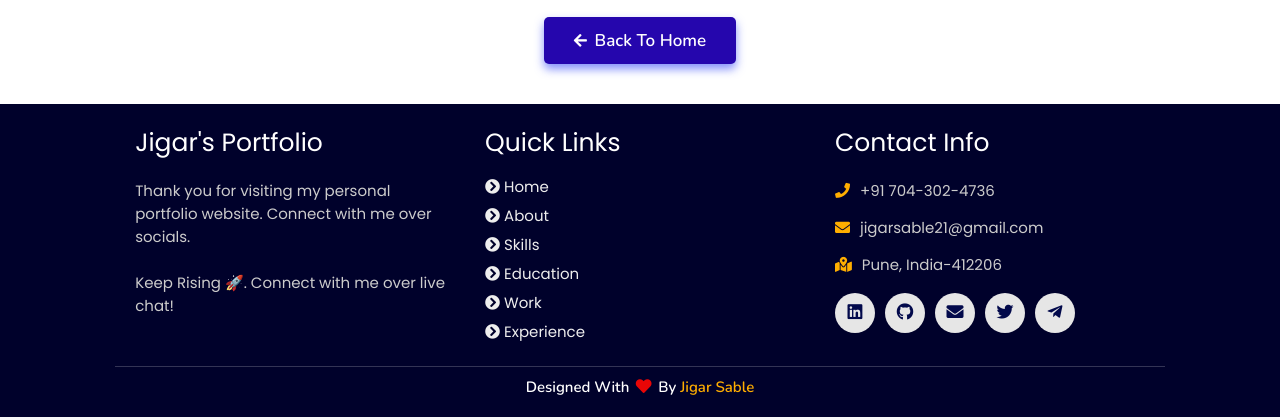
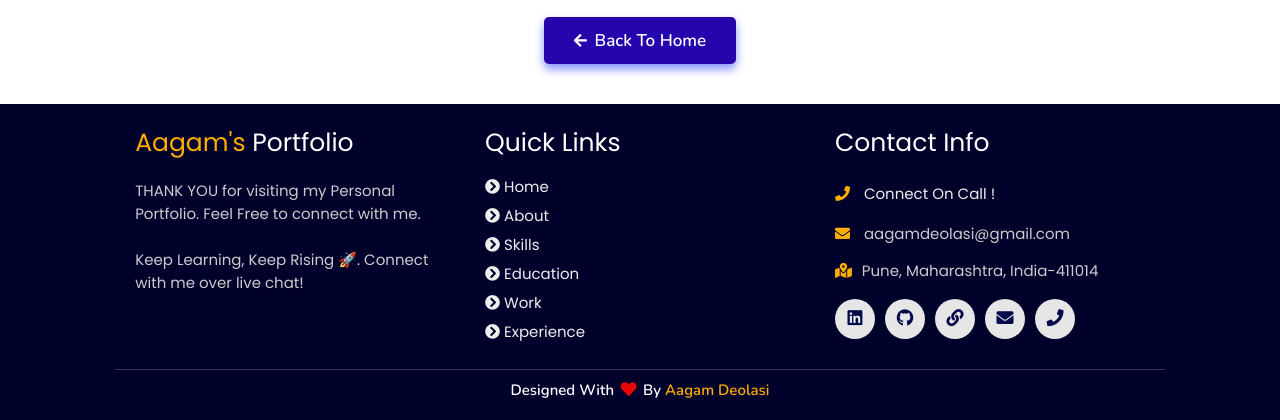
Before and after one commit to aagamdeolasi/portfolio, a plain HTML site: page 404.html in a window 1280 px wide. Shown: the part 586-1006 px from the top of the page. Drawn offline with nearby package versions, Linux system fonts and the light colour scheme.

Commit message:
final commit

```diff
--- a/404.html
+++ b/404.html
@@ -61,8 +61,9 @@
     <div class="box-container">
 
       <div class="box">
-          <h3>Jigar's Portfolio</h3>
-          <p>Thank you for visiting my personal portfolio website. Connect with me over socials. <br/> <br/> Keep Rising 🚀. Connect with me over live chat!</p>
+        <h3><span style="color: #ffae00;">Aagam's</span> Portfolio</h3>
+        <p>THANK YOU for visiting my Personal Portfolio. Feel Free to connect with me. <br /> <br /> Keep Learning, Keep Rising
+          🚀. Connect with me over live chat!</p>
       </div>
 
       <div class="box">
@@ -77,21 +78,23 @@
 
       <div class="box">
         <h3>contact info</h3>
-          <p> <i class="fas fa-phone"></i>+91 704-302-4736</p>
-          <p> <i class="fas fa-envelope"></i>jigarsable21@gmail.com</p>
-          <p> <i class="fas fa-map-marked-alt"></i>Pune, India-412206</p>
+        <p> <a href="tel:+91 7020450462"><i class="fas fa-phone"></i> Connect on Call !</a></p>
+        <p> <i class="fas fa-envelope"></i> aagamdeolasi@gmail.com</p>
+        <p> <i class="fas fa-map-marked-alt"></i>Pune, Maharashtra, India-411014</p>
         <div class="share">
 
-              <a href="https://www.linkedin.com/in/jigar-sable" class="fab fa-linkedin" target="_blank"></a>
-              <a href="https://github.com/jigar-sable" class="fab fa-github" target="_blank"></a>
-              <a href="mailto:jigarsable21@gmail.com" class="fas fa-envelope" target="_blank"></a>
-              <a href="https://twitter.com/jigar_sable" class="fab fa-twitter" target="_blank"></a>
-              <a href="https://t.me/lifecode5" class="fab fa-telegram-plane" target="_blank"></a>
+          <a href="https://www.linkedin.com/in/aagam-deolasi/" class="fab fa-linkedin" target="_blank" title="LinkedIn (Aagam Deolasi)"></a>
+          <a href="https://github.com/aagamdeolasi" class="fab fa-github" target="_blank" title="GitHub (Aagam Deolasi)"></a>
+          <a href="https://www.novypro.com/profile_projects/aagamdeolasi" class="fas fa-link" target="_blank" title="NovyPro (Aagam Deolasi)"></a>
+          <a href="mailto:aagamdeolasi@gmail.com" class="fas fa-envelope" target="_blank" title="Write an Email (Aagam Deolasi)"></a>
+          <!-- <a href="https://twitter.com/jigar_sable" class="fab fa-instagram" target="_blank" title="Instagram (Aagam Deolasi)"></a> -->
+          <a href="tel:+91 7020450462" class="fas fa-phone" title="Connect On Call (Aagam Deolasi)"></a>
         </div>
       </div>
     </div>
 
-  <h1 class="credit">Designed with <i class="fa fa-heart pulse"></i> by <a href="https://www.linkedin.com/in/jigar-sable"> jigar sable</a></h1>
+    <h1 class="credit">Designed with <i class="fa fa-heart pulse"></i> by <a
+        href="https://www.linkedin.com/in/aagam-deolasi"> Aagam Deolasi</a></h1>
 
   </section>
 <!-- footer section ends -->
```
Lines whose indentation alone changed are shown as unchanged.
